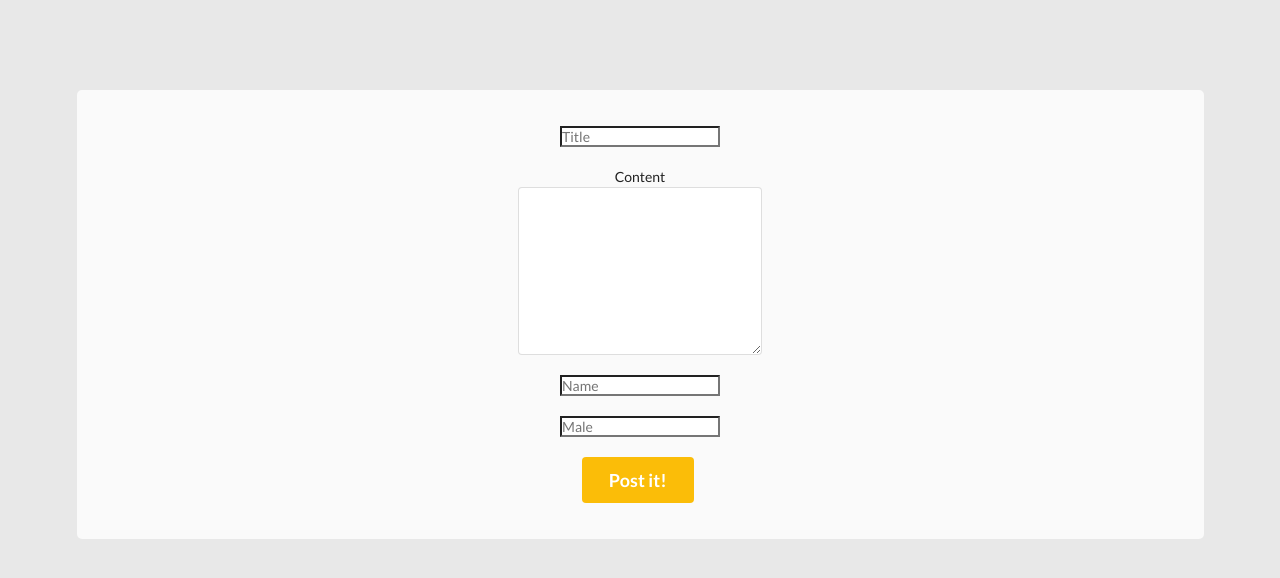
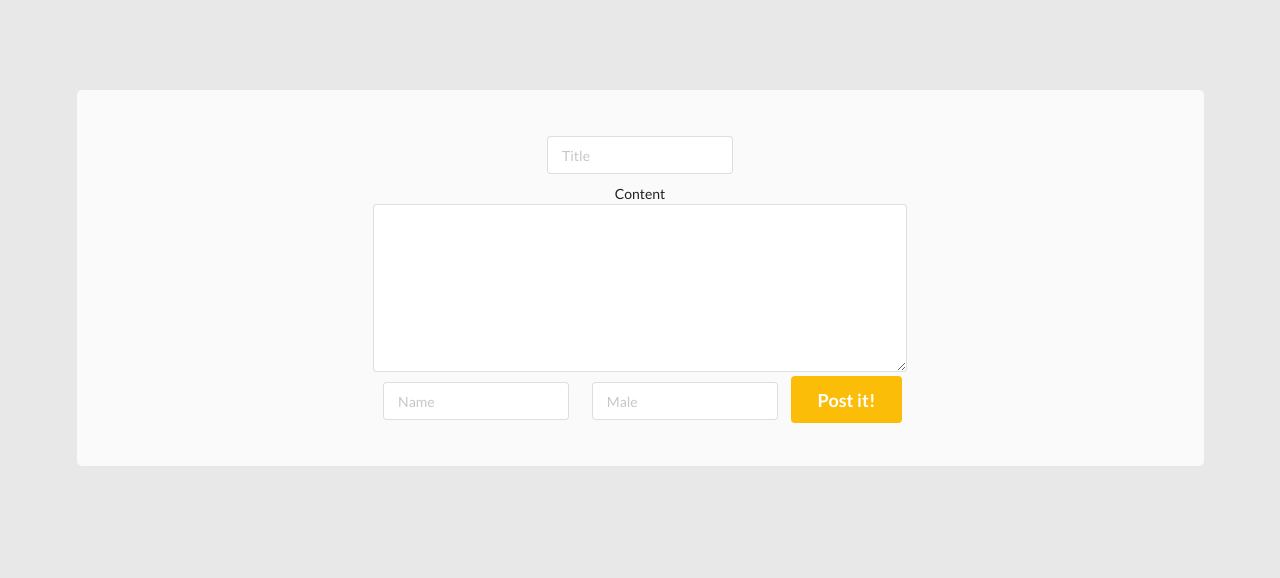
Before and after one commit to magicmychal/keepy, a PHP site: page / in a window 1280 px wide. Shown: the part 90-668 px from the top of the page. Run offline with PHP 8.4, Linux system fonts and the light colour scheme; some libraries are stand-ins or nearby versions; some web fonts are replaced.

Commit message:
changed 'field's to 'input's added marigins to 'input' class

```diff
--- a/index.html
+++ b/index.html
@@ -26,24 +26,20 @@
 <div class="ui container bodystyle">
     <div class="ui six column centered grid">
         <form>
-      <div class="field">
+          <div class="ui input">
            <input type="text" name="title" placeholder="Title">
           </div>
- <br>
             <div class="ui form">
           <div class="content">
             <label>Content</label>
             <textarea></textarea>
           </div></div>
-  <br>
-        <div class="field">
+            <div class="ui input">
               <input type="text" placeholder="Name">
             </div>
-    <br>
-        <div class="field">
+            <div class="ui input">
               <input type="text" placeholder="Male">
             </div>
-    <br>
             <button class="ui big yellow button" data-vivaldi-spatnav-clickable="1" type="submit" value="Publish" >
               Post it!
             </button>
--- a/main.css
+++ b/main.css
@@ -38,3 +38,6 @@ body {
 .active {
   color: #E8E8E8;
   opacity: 0.2; }
+
+.input {
+  margin: 10px; }
--- a/main.scss
+++ b/main.scss
@@ -72,3 +72,6 @@ body{
     color: $grey;
     opacity: 0.2;
 }
+.input{
+    margin: 10px;
+}
```
Lines whose indentation alone changed are shown as unchanged.
